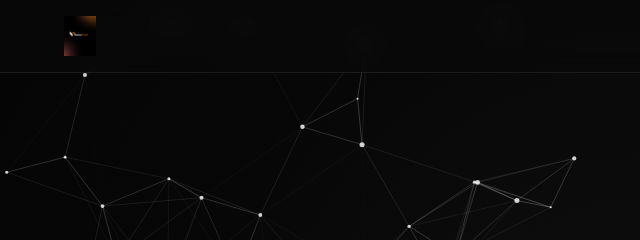
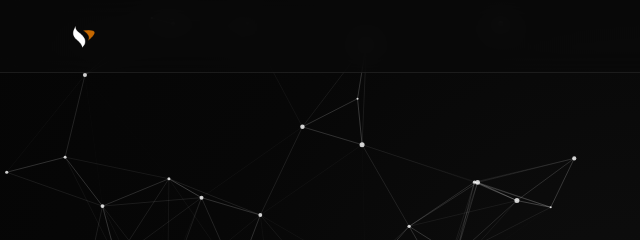
Before and after one commit to ArchPessinZk/Under-Tech, a plain HTML site: page index.html in a window 1280 px wide. Shown: the top 240 px of the page, 0-640 px from the left. Drawn offline with Linux system fonts and the light colour scheme.

Commit message:
trocando a logo.png

```diff
--- a/index.html
+++ b/index.html
@@ -19,7 +19,7 @@
   <header class="site-header">
     <div class="container header-inner">
       <a href="#" class="brand-logo">
-        <img src="imagens/Logo_UnderTech.png" alt="UnderTech">
+        <img src="imagens/logo.png" alt="UnderTech">
       </a>
       <nav class="nav">
         <a href="#manifesto">Valores</a>
```
